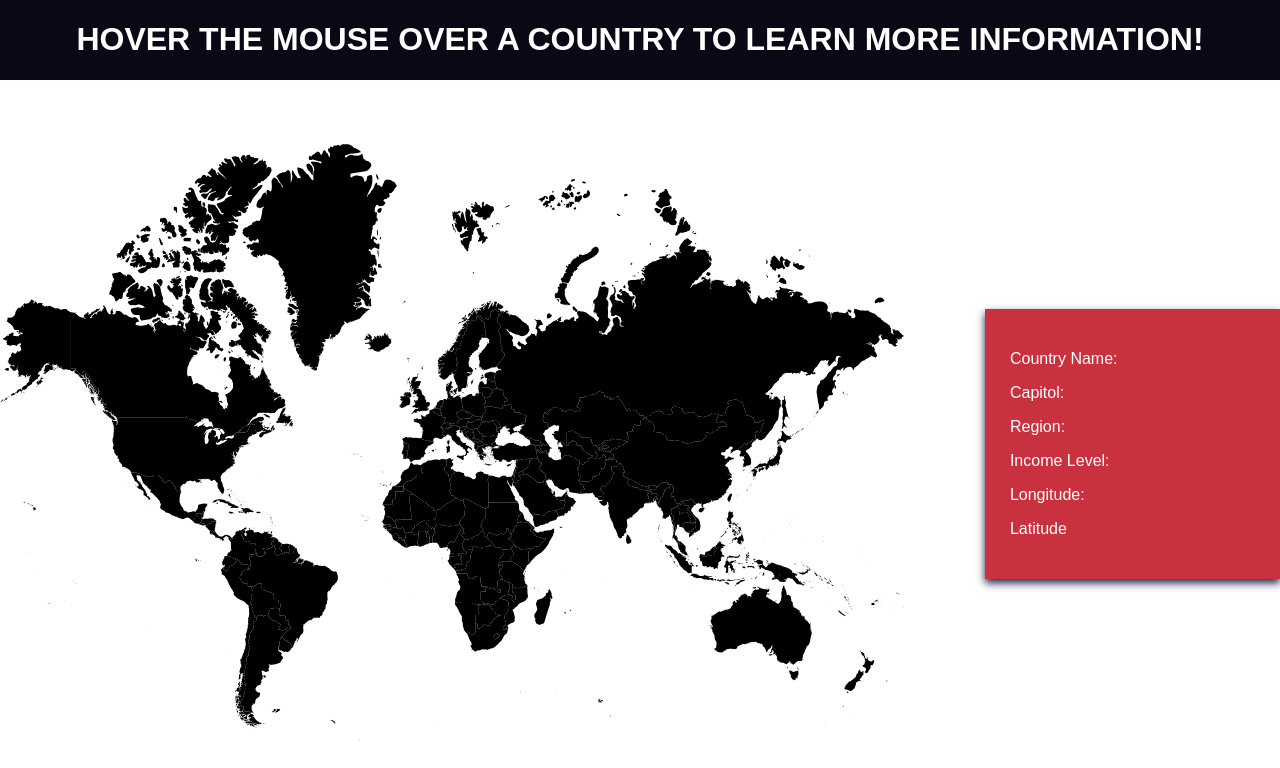
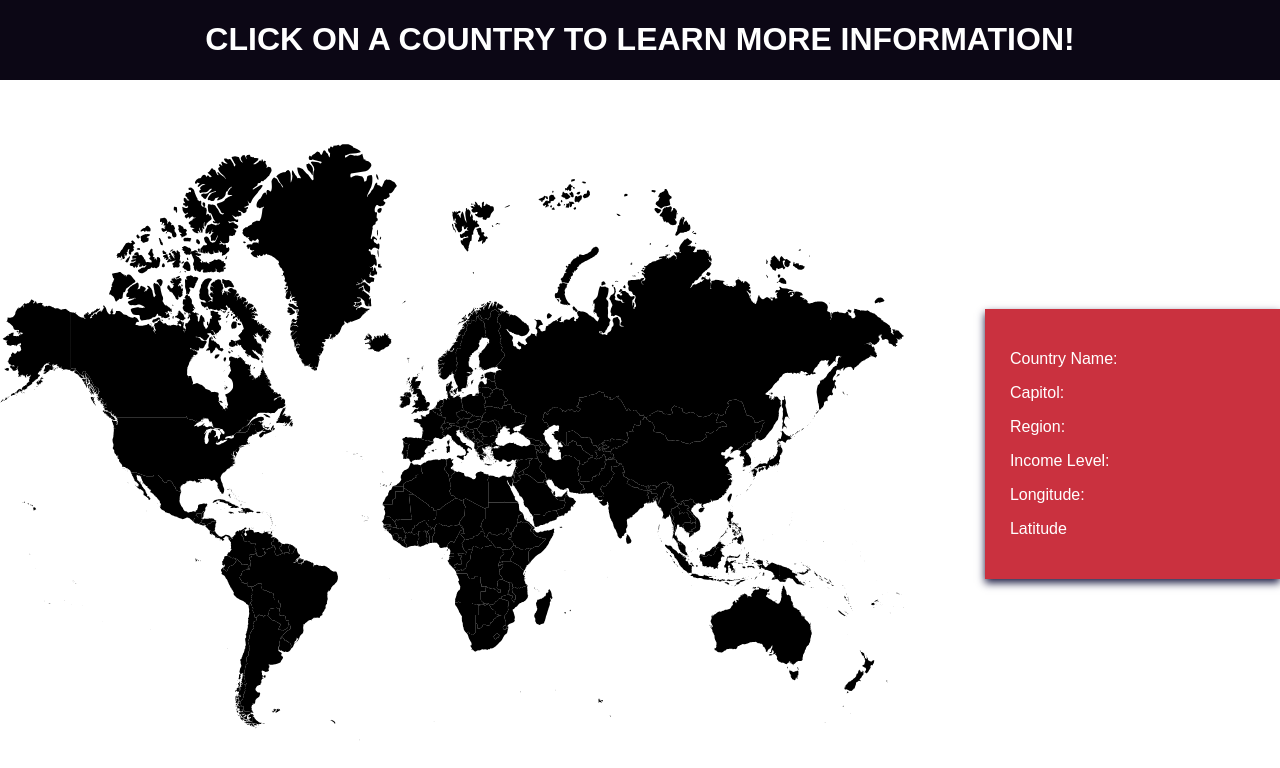
Before and after one commit to Jmorrissette1/WGU-D280-Task-1, an Angular app: page / in a window 1280 px wide. Shown: the top 768 px of the page. Built offline with nearby package versions, Linux system fonts and the light colour scheme.

Commit message:
changed verbage

```diff
--- a/src/app/app.component.html
+++ b/src/app/app.component.html
@@ -1,4 +1,4 @@
 <div class="header">
-    <h1>Hover the mouse over a country to learn more information!</h1>
+    <h1>click on a country to learn more information!</h1>
 </div>
 <router-outlet />
```
